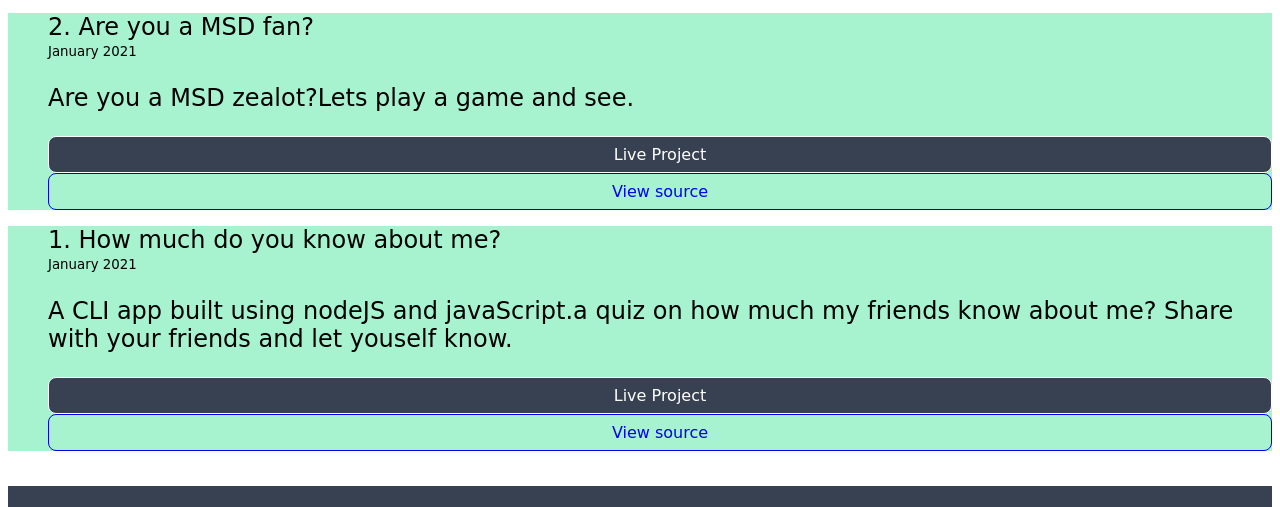
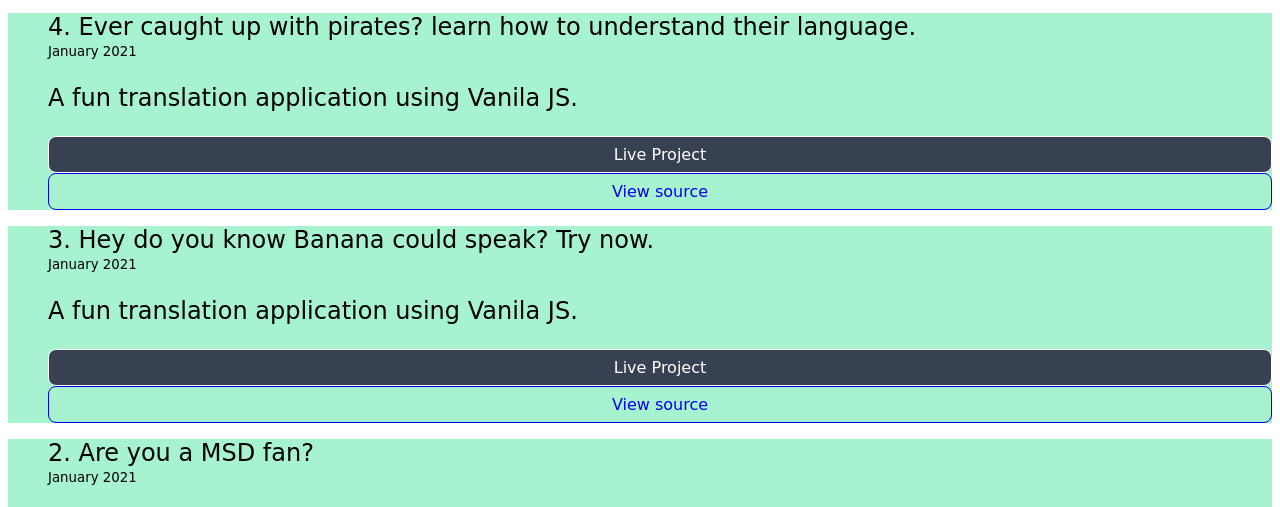
Before and after one commit to iamsadhik/website-2, a plain HTML site: page project.html in a window 1280 px wide. Shown: the part 157-664 px from the top of the page. Drawn offline with Linux system fonts and the light colour scheme; a web font is replaced by a local one.

Commit message:
docs: updated

```diff
--- a/project.html
+++ b/project.html
@@ -13,6 +13,20 @@
     <a class="nav-links link-active"href="project.html">projects</a>
     <a class="nav-links" href="blog.html">blogs</a>
 </nav>
+<ol class="projects">
+    <div class="prosize">4. Ever caught up with pirates? learn how to understand their language. </div>
+    <small>January 2021</small>
+    <p class="prosize">A fun translation application using Vanila JS. </p>
+    <a class="link-primary" href="https://pirates-translate.netlify.app/">Live Project</a>
+    <a class="link" href="https://github.com/iamsadhik/pirates">View source</a>
+</ol>
+<ol class="projects">
+    <div class="prosize">3. Hey do you know Banana could speak? Try now. </div>
+    <small>January 2021</small>
+    <p class="prosize">A fun translation application using Vanila JS. </p>
+    <a class="link-primary" href="https://tominions.netlify.app/">Live Project</a>
+    <a class="link" href="https://github.com/iamsadhik/bananaspeak">View source</a>
+</ol>
 <ol class="projects">
     <div class="prosize"> 2. Are you a MSD fan?</div>
     <small>January 2021</small>
```
Also changed, not shown: 1 other file.
